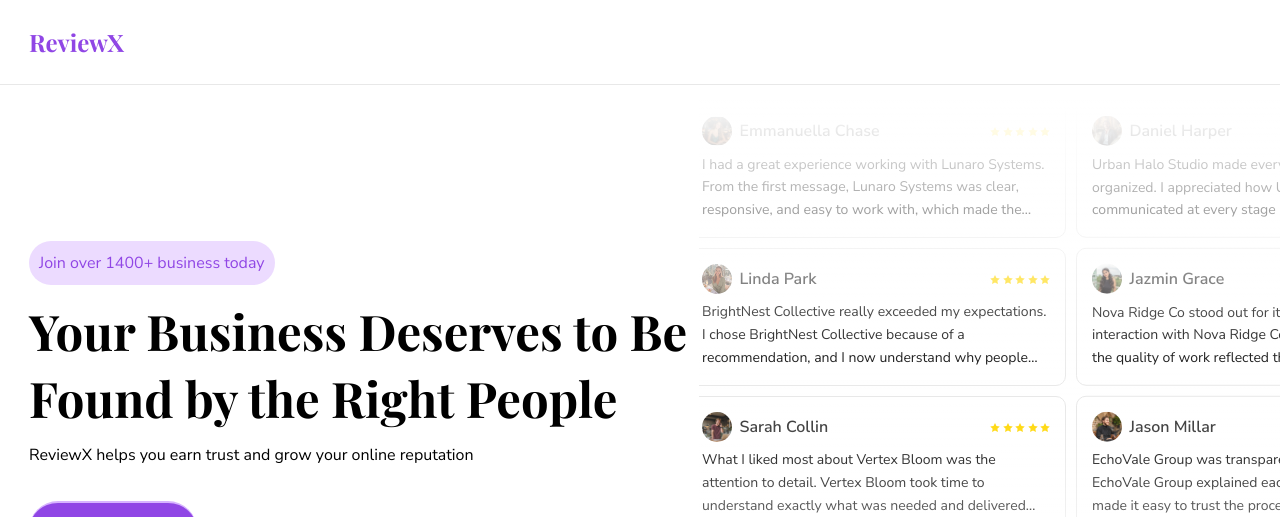
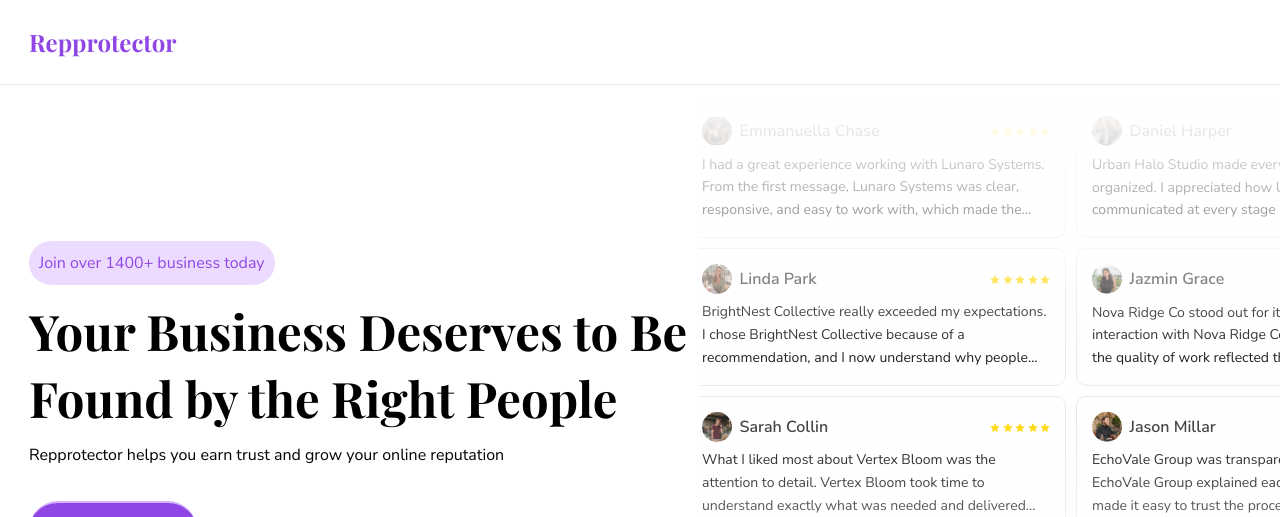
Before and after one commit to Runituplogan/repprotector, a Next.js app: page / in a window 1280 px wide. Shown: the top 517 px of the page. Built offline with nearby package versions, Linux system fonts and the light colour scheme; a web font is replaced by a local one.

Commit message:
update name to Repprotector

```diff
--- a/src/app/(landing-page)/_components/faq.tsx
+++ b/src/app/(landing-page)/_components/faq.tsx
@@ -5,16 +5,16 @@ import Glow from "./glow";
 const faqsContent = [
     {
         id: 1,
-        question: "What does ReviewX actually do?",
+        question: "What does Repprotector actually do?",
         answer: `
       <p>
-       ReviewX helps businesses manage their online reputation by addressing invalid reviews, responding to customer feedback and improving visibility through consistent profile management across major platforms.
+       Repprotector helps businesses manage their online reputation by addressing invalid reviews, responding to customer feedback and improving visibility through consistent profile management across major platforms.
       </p>
     `,
     },
     {
         id: 2,
-        question: "Can ReviewX remove negative reviews from my profile?",
+        question: "Can Repprotector remove negative reviews from my profile?",
         answer: `
       <p>
       We do not remove reviews arbitrarily. We only challenge reviews that violate platform guidelines. If a review is valid, we focus on professional responses and reputation recovery instead.
--- a/src/app/(landing-page)/_components/footer.tsx
+++ b/src/app/(landing-page)/_components/footer.tsx
@@ -1,7 +1,7 @@
 export default function Footer() {
     return (
         <footer className="bg-primary py-[2.4rem] w-full text-center text-base">
-            © 2026, All Rights Reserved, ReviewX.
+            © 2026, All Rights Reserved, Repprotector.
         </footer>
     )
 }
--- a/src/app/(landing-page)/_components/hero.tsx
+++ b/src/app/(landing-page)/_components/hero.tsx
@@ -71,7 +71,7 @@ export default function Hero() {
           </h1>
 
           <p className="text-black text-base text-center lg:text-start">
-            ReviewX helps you earn trust and grow your online reputation
+            Repprotector helps you earn trust and grow your online reputation
           </p>
 
           <Button
--- a/src/app/(landing-page)/_components/nav-bar.tsx
+++ b/src/app/(landing-page)/_components/nav-bar.tsx
@@ -6,7 +6,7 @@ export default function NavBar() {
 
         <nav className='py-[2.4rem] bg-white border-b-[.1rem] border-b-grey-100 fixed top-0 left-0 w-full z-40'>
             <Wrapper>
-                <h1 className='font-playfair font-bold text-xl text-primary'>ReviewX</h1>
+                <h1 className='font-playfair font-bold text-xl text-primary'>Repprotector</h1>
             </Wrapper >
         </nav>
     )
--- a/src/app/api/send-confirmation-email/route.ts
+++ b/src/app/api/send-confirmation-email/route.ts
@@ -34,7 +34,7 @@ export async function POST(req: Request) {
     <!-- Header -->
     <div style="padding: 12px; text-align: center; border-bottom: 1px solid #E8E8E8;">
       <h1 style="font-family: 'Playfair Display', serif; font-weight: bold; font-size: 24px; color: #9046E5; margin: 0 0 16px;">
-        ReviewX
+       Repprotector
       </h1>
       <div style="background: #ECDBFF; width: 48px; height: 48px; border-radius: 50%; margin: 0 auto 16px; display: flex; align-items: center; justify-content: center; text-align: center;">
         <span style="font-size: 24px;">🎉</span>
@@ -117,14 +117,14 @@ export async function POST(req: Request) {
 
         Promise.all([
             transporter.sendMail({
-                from: `"ReviewX" <${process.env.EMAIL_USER}>`,
+                from: `"Repprotector" <${process.env.EMAIL_USER}>`,
                 to: session.customer_email!,
                 subject: "Payment Confirmation",
                 html: emailHtml,
             }).catch(console.error),
 
             transporter.sendMail({
-                from: `"ReviewX" <${process.env.EMAIL_USER}>`,
+                from: `"Repprotector" <${process.env.EMAIL_USER}>`,
                 to: process.env.ADMIN_EMAIL!,
                 subject: "New Paid Order",
                 html: emailHtml,
--- a/src/app/layout.tsx
+++ b/src/app/layout.tsx
@@ -12,13 +12,13 @@ export const viewport: Viewport = {
 
 export const metadata: Metadata = {
   title: {
-    template: "%s | ReviewX",
-    default: "ReviewX",
+    template: "%s | Repprotector",
+    default: "Repprotector",
   },
   description:
-    "ReviewX helps your business earn trust, build credibility, and be found by the right people through powerful online reviews.",
+    "Repprotector helps your business earn trust, build credibility, and be found by the right people through powerful online reviews.",
   keywords: [
-    "ReviewX",
+    "Repprotector",
     "online reviews",
     "reputation management",
     "business reviews",
@@ -32,39 +32,39 @@ export const metadata: Metadata = {
     "social proof",
   ],
   twitter: {
-    title: "ReviewX – Be Found by the Right People",
+    title: "Repprotector – Be Found by the Right People",
     description:
-      "Your business deserves trust. ReviewX helps you grow your online reputation and attract the right customers.",
+      "Your business deserves trust. Repprotector helps you grow your online reputation and attract the right customers.",
     card: "summary_large_image",
-    site: "@ReviewX",
-    creator: "@ReviewX",
+    site: "@Repprotector",
+    creator: "@Repprotector",
     images: {
       url: "/favicon/android-chrome-192x192.png",
-      alt: "ReviewX",
+      alt: "Repprotector",
     },
   },
   openGraph: {
-    title: "ReviewX – Be Found by the Right People",
+    title: "Repprotector – Be Found by the Right People",
     description:
-      "ReviewX helps you earn trust and grow your online reputation so the right customers find your business.",
-    url: "https://reviewx.ai",
-    siteName: "ReviewX",
+      "Repprotector helps you earn trust and grow your online reputation so the right customers find your business.",
+    url: "https://repprotector.ai",
+    siteName: "Repprotector",
     images: [
       {
         url: "/favicon/android-chrome-192x192.png",
-        alt: "ReviewX",
+        alt: "Repprotector",
       },
     ],
     type: "website",
   },
   alternates: {
-    canonical: "https://reviewx.ai",
+    canonical: "https://repprotector.ai",
   },
   robots: {
     index: true,
     follow: true,
   },
-  metadataBase: new URL("https://reviewx.ai"),
+  metadataBase: new URL("https://repprotector.ai"),
 };
 
 const nunitoSans = Nunito_Sans({
--- a/src/app/success/page.tsx
+++ b/src/app/success/page.tsx
@@ -188,18 +188,18 @@ export default function SuccessPage() {
                     </div>
 
                     {/* Support Information */}
-                    <div className="pt-6 border-t border-grey-100">
+                    {/* <div className="pt-6 border-t border-grey-100">
                         <p className="text-center text-sm text-grey-400">
                             Need help?{" "}
                             <a
-                                href="mailto:support@reviewx.com"
+                                href="mailto:supportreviewx@.com"
                                 className="text-primary font-medium hover:underline"
                             >
                                 Contact our support team
                             </a>{" "}
                             or call us at (555) 123-4567
                         </p>
-                    </div>
+                    </div> */}
                 </div>
 
             </div>
```
